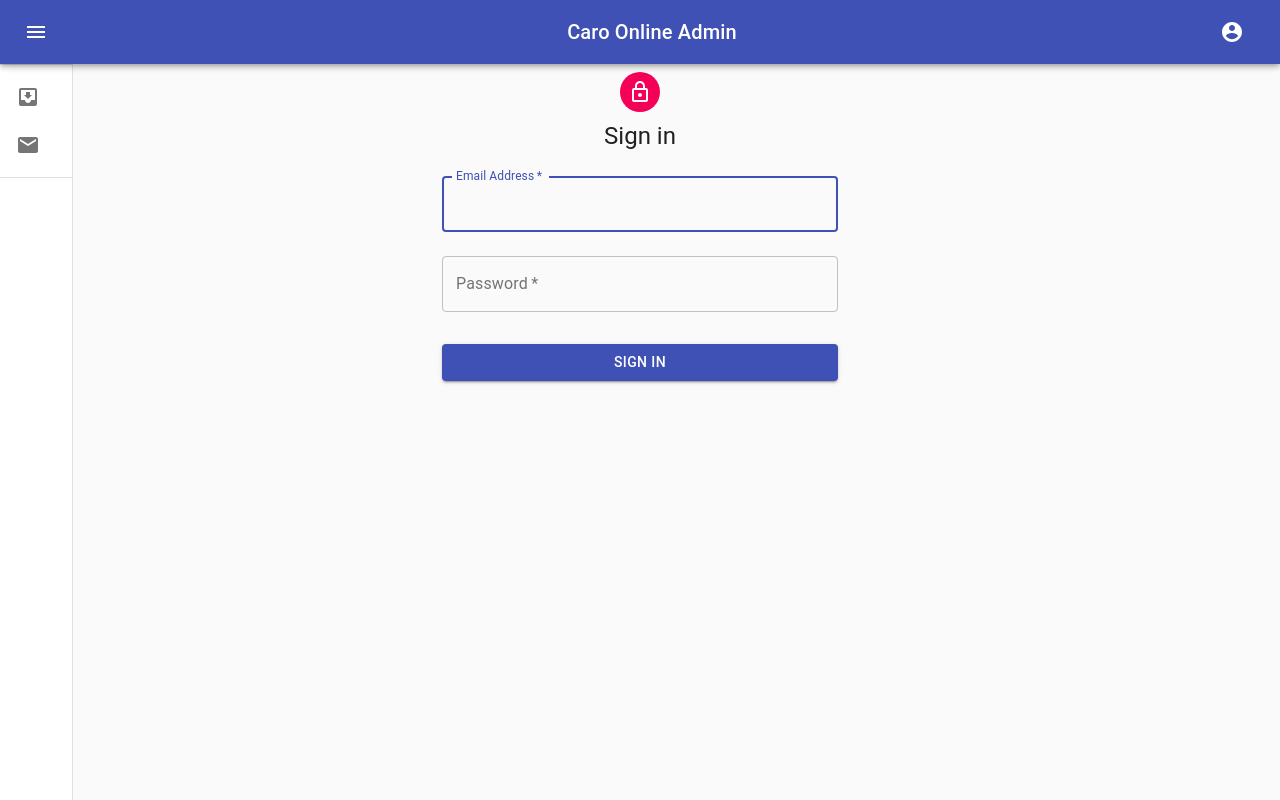
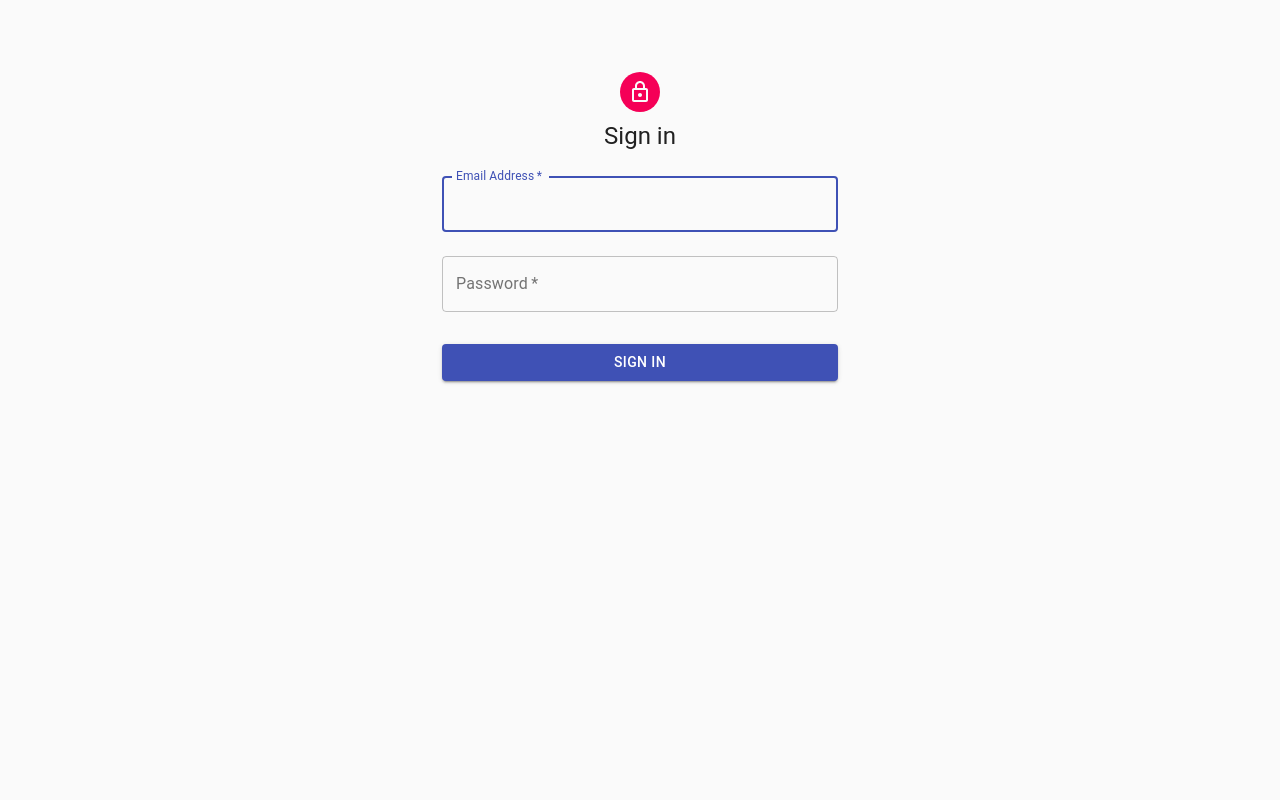
Before and after one commit to hdminh/caro-admin-react, a React (Create React App) app: page /login in a window 1280 px wide. Built offline with nearby package versions, Linux system fonts and the light colour scheme.

Commit message:
add User Info

```diff
--- a/public/index.html
+++ b/public/index.html
@@ -24,7 +24,7 @@
       work correctly both with client-side routing and a non-root public URL.
       Learn how to configure a non-root public URL by running `npm run build`.
     -->
-    <title>React App</title>
+    <title>Caro Admin</title>
   </head>
   <body>
     <noscript>You need to enable JavaScript to run this app.</noscript>
--- a/src/App.js
+++ b/src/App.js
@@ -3,19 +3,20 @@ import './App.css';
 import Header from './components/Header';
 import Home from './components/Home';
 import LoginForm from './components/LoginForm';
-// import PrivateRoute from './utils/PrivateRoute';
-import Alert from '@material-ui/lab/Alert';
+import User from './components/User';
+import PrivateRoute from './utils/PrivateRoute';
+import AlertDialog from './components/AlertDialog';
 import {
   BrowserRouter as Router,
   Switch,
   Route
 } from "react-router-dom";
 
-
 function App() {
   const [title, setTitle] = useState("Caro Online Admin");
   const [auth, setAuth] = useState(true);
   const [error, setError] = useState(null);
+
   return (
     <Router>
     <div className="App">
@@ -26,7 +27,7 @@ function App() {
       setAuth={setAuth}
       setTitle={setTitle} />
         <div className="container d-flex align-items-center flex-column">
-        {error && <Alert severity="error">{error}</Alert>}
+          <AlertDialog error={error} setError={setError} />
           <Switch>
             <Route path="/login" exact>
               <LoginForm
@@ -34,10 +35,19 @@ function App() {
               setTitle={setTitle}
               setError={setError} />
             </Route>
-            <Route path="/" exact>
+            <PrivateRoute path="/" exact>
               <Home/>
-            </Route>
-
+            </PrivateRoute>
+            <PrivateRoute path="/user" exact>
+              <User
+              setError={setError}
+              setTitle={setTitle} />
+            </PrivateRoute>
+            <PrivateRoute path="/match" exact>
+              <User
+              setError={setError}
+              setTitle={setTitle} />
+            </PrivateRoute>
           </Switch>
         </div>
     </div>
--- /dev/null
+++ b/src/components/AlertDialog.js
@@ -0,0 +1,39 @@
+import React from 'react';
+import Button from '@material-ui/core/Button';
+import Dialog from '@material-ui/core/Dialog';
+import DialogActions from '@material-ui/core/DialogActions';
+import DialogContent from '@material-ui/core/DialogContent';
+import DialogContentText from '@material-ui/core/DialogContentText';
+import DialogTitle from '@material-ui/core/DialogTitle';
+
+export default function AlertDialog(props) {
+
+  const handleClose = () => {
+    props.setError(null)
+  };
+
+  return (
+    <div>
+        {props.error &&
+        <Dialog
+        open={true}
+        onClose={handleClose}
+        aria-labelledby="alert-dialog-title"
+        aria-describedby="alert-dialog-description"
+      >
+        <DialogTitle id="alert-dialog-title">{"Error"}</DialogTitle>
+        <DialogContent>
+          <DialogContentText id="alert-dialog-description">
+            {props.error}
+          </DialogContentText>
+        </DialogContent>
+        <DialogActions>
+          <Button onClick={handleClose} color="primary" autoFocus>
+            Close
+          </Button>
+        </DialogActions>
+      </Dialog>
+      }
+    </div>
+  );
+}
--- a/src/components/Header.js
+++ b/src/components/Header.js
@@ -30,22 +30,21 @@ const useStyles = makeStyles((theme) => ({
     display: 'flex',
   },
   appBar: {
-    zIndex: theme.zIndex.drawer + 1,
-    transition: theme.transitions.create(['width', 'margin'], {
+    transition: theme.transitions.create(['margin', 'width'], {
       easing: theme.transitions.easing.sharp,
       duration: theme.transitions.duration.leavingScreen,
     }),
   },
   appBarShift: {
+    width: `calc(100% - ${drawerWidth}px)`,
     marginLeft: drawerWidth,
-    width: `calc(100% - ${drawerWidth}px)`,
-    transition: theme.transitions.create(['width', 'margin'], {
-      easing: theme.transitions.easing.sharp,
+    transition: theme.transitions.create(['margin', 'width'], {
+      easing: theme.transitions.easing.easeOut,
       duration: theme.transitions.duration.enteringScreen,
     }),
   },
   menuButton: {
-    marginRight: 36,
+    marginRight: theme.spacing(2),
   },
   hide: {
     display: 'none',
@@ -53,25 +52,33 @@ const useStyles = makeStyles((theme) => ({
   drawer: {
     width: drawerWidth,
     flexShrink: 0,
-    whiteSpace: 'nowrap',
   },
-  drawerOpen: {
+  drawerPaper: {
     width: drawerWidth,
-    transition: theme.transitions.create('width', {
-      easing: theme.transitions.easing.sharp,
-      duration: theme.transitions.duration.enteringScreen,
-    }),
   },
-  drawerClose: {
-    transition: theme.transitions.create('width', {
+  drawerHeader: {
+    display: 'flex',
+    alignItems: 'center',
+    padding: theme.spacing(0, 1),
+    // necessary for content to be below app bar
+    ...theme.mixins.toolbar,
+    justifyContent: 'flex-end',
+  },
+  content: {
+    flexGrow: 1,
+    padding: theme.spacing(3),
+    transition: theme.transitions.create('margin', {
       easing: theme.transitions.easing.sharp,
       duration: theme.transitions.duration.leavingScreen,
     }),
-    overflowX: 'hidden',
-    width: theme.spacing(7) + 1,
-    [theme.breakpoints.up('sm')]: {
-      width: theme.spacing(9) + 1,
-    },
+    marginLeft: -drawerWidth,
+  },
+  contentShift: {
+    transition: theme.transitions.create('margin', {
+      easing: theme.transitions.easing.easeOut,
+      duration: theme.transitions.duration.enteringScreen,
+    }),
+    marginLeft: 0,
   },
   title: {
     flexGrow: 1,
@@ -83,18 +90,13 @@ const useStyles = makeStyles((theme) => ({
     padding: theme.spacing(0, 1),
     // necessary for content to be below app bar
     ...theme.mixins.toolbar,
-  },
-  content: {
-    flexGrow: 1,
-    padding: theme.spacing(3),
-  },
+  }
 }));
-
 
 function Header(props) {
 
   useEffect(() => {
-    if (!localStorage.getItem(ACCESS_TOKEN_NAME)) props.setAuth(true);
+    if (!localStorage.getItem(ACCESS_TOKEN_NAME)) props.setAuth(false);
   })
 
     const [open, setOpen] = React.useState(false);
@@ -117,6 +119,13 @@ function Header(props) {
       setOpen(true);
     };
 
+    const handleClickUser = (() => {
+      props.history.push('/user')
+    })
+
+    const handleClickMatch = (() => {
+      props.history.push('/match')
+    })
 
     const handleLogout = () => {
         localStorage.removeItem(ACCESS_TOKEN_NAME)
@@ -137,19 +146,18 @@ function Header(props) {
         className={clsx(classes.appBar, {
           [classes.appBarShift]: open,
         })}
-      >
+        >
         <Toolbar>
-        <IconButton
+          <IconButton
             color="inherit"
             aria-label="open drawer"
             onClick={handleDrawerOpen}
             edge="start"
-            className={clsx(classes.menuButton, {
-              [classes.hide]: open,
-            })}
+            className={clsx(classes.menuButton, open && classes.hide)}
           >
             <MenuIcon />
           </IconButton>
+
           <Typography variant="h6" className={classes.title}>
               {titleApp}
           </Typography>
@@ -182,17 +190,13 @@ function Header(props) {
               </Menu>
         </Toolbar>
       </AppBar>
-          <Drawer
-        variant="permanent"
-        className={clsx(classes.drawer, {
-          [classes.drawerOpen]: open,
-          [classes.drawerClose]: !open,
-        })}
+      <Drawer
+        className={classes.drawer}
+        variant="persistent"
+        anchor="left"
+        open={open}
         classes={{
-          paper: clsx({
-            [classes.drawerOpen]: open,
-            [classes.drawerClose]: !open,
-          }),
+          paper: classes.drawerPaper,
         }}
       >
         <div className={classes.toolbar}>
@@ -202,13 +206,13 @@ function Header(props) {
         </div>
         <Divider />
         <List>
-            <ListItem button key={'User'} onClick={handleDrawerClose}>
+            <ListItem button key={'user'}>
               <ListItemIcon><InboxIcon /> </ListItemIcon>
-              <ListItemText primary={'User'} />
+              <ListItemText primary={'User'} onClick={handleClickUser}/>
             </ListItem>
-            <ListItem button key={'Match'} onClick={handleDrawerClose}>
+            <ListItem button key={'match'}>
               <ListItemIcon><MailIcon /> </ListItemIcon>
-              <ListItemText primary={'Match'} />
+              <ListItemText primary={'Match'} onClick={handleClickMatch}/>
             </ListItem>
         </List>
         <Divider />
--- a/src/components/Home.js
+++ b/src/components/Home.js
@@ -1,16 +1,16 @@
 import React,{ useEffect } from 'react';
 import { withRouter } from 'react-router-dom';
-// import { ACCESS_TOKEN_NAME } from '../constants/apiContants';
+import { ACCESS_TOKEN_NAME } from '../constants/apiContants';
 
 function Home(props) {
 
     useEffect(() => {
-        // if (!localStorage.getItem(ACCESS_TOKEN_NAME)) redirectToLogin();
+        if (!localStorage.getItem(ACCESS_TOKEN_NAME)) redirectToLogin();
 
     })
-    // function redirectToLogin() {
-    // props.history.push('/login');
-    // }
+    function redirectToLogin() {
+    props.history.push('/login');
+    }
   return (
     <div className="Home">
     </div>
--- a/src/components/LoginForm.js
+++ b/src/components/LoginForm.js
@@ -18,19 +18,22 @@ function LoginForm(props) {
 
     const {register, handleSubmit } = useForm();
     const [loading, setLoading] = useState(false);
+    const wrapper = React.createRef();
 
     const handleSubmitCheck = (e) => {
       setLoading(true)
         login(e.username, e.password).then((response) => {
-              console.log(response)
               setLoading(false)
                 if(response.status < 400){
-                    localStorage.setItem(ACCESS_TOKEN_NAME, response.data.token);
+                  console.log(response.data.datalogin.token)
+
+                    localStorage.setItem(ACCESS_TOKEN_NAME, response.data.datalogin.token);
                     redirectToHome();
                 }
             })
             .catch((error) => {
               setLoading(false)
+              console.log(error)
               props.setError(error.message)
             });
     }
@@ -64,7 +67,8 @@ const useStyles = makeStyles((theme) => ({
 }));
 const classes = useStyles();
   return (
-    <Container component="main" maxWidth="xs">
+      <div ref={wrapper}>
+      <Container component="main" maxWidth="xs">
       <CssBaseline />
       {loading && (
       <Backdrop className={classes.backdrop} open={true}>
@@ -116,8 +120,8 @@ const classes = useStyles();
 
         </form>
       </div>
-
     </Container>
+    </div>
   );
 
 }
--- a/src/components/User.js
+++ b/src/components/User.js
@@ -0,0 +1,54 @@
+import React,{ useEffect, useState } from 'react';
+import { getAllUser } from '../utils/api';
+import { makeStyles } from '@material-ui/core/styles';
+import UserTable from './UserTable';
+import TextField from '@material-ui/core/TextField';
+
+
+
+const useStyles = makeStyles((theme) => ({
+    search: {
+      display: 'flex',
+      marginTop: '100px'
+    },
+    input: {
+        width: '50%'
+    }
+}));
+
+export default function User(props) {
+    const classes = useStyles();
+    const [data, setData] = useState(null);
+    const [inputText, setInputText] = useState(null)
+    useEffect(() => {
+        getUserList()
+    })
+
+    const handleChange = (event) => {
+        setInputText(event.target.value);
+      }
+
+    const getUserList = (() => {
+        getAllUser().then(response => {
+            if (response.status < 400) {
+                setData(response.data)
+            }
+        }).catch((error) => {
+            props.setError(error.message)
+        })
+    })
+  return (
+    <div>
+        <form className={classes.search} noValidate autoComplete="off" >
+            <TextField className={classes.input}
+            id="outlined-basic"
+            label="Search"
+            variant="outlined"
+            value={inputText}
+            onChange={handleChange}
+        />
+        </form>
+        <UserTable setError={props.setError()} data={data} />
+    </div>
+  );
+}
--- /dev/null
+++ b/src/components/UserTable.js
@@ -0,0 +1,81 @@
+import React from 'react';
+import { withStyles, makeStyles } from '@material-ui/core/styles';
+import Table from '@material-ui/core/Table';
+import Button from '@material-ui/core/Button';
+import TableBody from '@material-ui/core/TableBody';
+import TableCell from '@material-ui/core/TableCell';
+import TableContainer from '@material-ui/core/TableContainer';
+import TableHead from '@material-ui/core/TableHead';
+import TableRow from '@material-ui/core/TableRow';
+import Paper from '@material-ui/core/Paper';
+
+const StyledTableCell = withStyles((theme) => ({
+  head: {
+    backgroundColor: theme.palette.common.black,
+    color: theme.palette.common.white,
+  },
+  body: {
+    fontSize: 14,
+  },
+}))(TableCell);
+
+const StyledTableRow = withStyles((theme) => ({
+  root: {
+    '&:nth-of-type(odd)': {
+      backgroundColor: theme.palette.action.hover,
+    },
+  },
+}))(TableRow);
+
+const useStyles = makeStyles({
+  table: {
+    width: '100%',
+    marginTop: '30px'
+  },
+});
+
+export default function UserTable(props) {
+    const classes = useStyles();
+
+    const handleBlock = (row) => {
+
+    }
+
+    const handleUnblock = (row) => {
+
+    }
+
+  return (
+    <TableContainer component={Paper}>
+      <Table className={classes.table} aria-label="customized table">
+        <TableHead>
+          <TableRow>
+            <StyledTableCell>Username</StyledTableCell>
+            <StyledTableCell>Gender</StyledTableCell>
+            <StyledTableCell>Total Match</StyledTableCell>
+            <StyledTableCell>Cup</StyledTableCell>
+            <StyledTableCell>Win</StyledTableCell>
+            <StyledTableCell align="right">Block</StyledTableCell>
+
+          </TableRow>
+        </TableHead>
+
+        <TableBody>
+          {props.data && props.data.map((row) => (
+            <StyledTableRow key={row.username}>
+              <StyledTableCell align="left"> {row.username} </StyledTableCell>
+              <StyledTableCell >{row.gender === 0? 'Nam' : 'Nu'}</StyledTableCell>
+              <StyledTableCell >{row.totalmatch}</StyledTableCell>
+              <StyledTableCell >{row.cup}</StyledTableCell>
+              <StyledTableCell >{row.win}</StyledTableCell>
+              <StyledTableCell align="right">
+                    <Button onClick={handleBlock(row)}>Block</Button>
+                    <Button onClick={handleUnblock(row)}>Unblock</Button>
+                </StyledTableCell>
+            </StyledTableRow>
+          ))}
+        </TableBody>
+      </Table>
+    </TableContainer>
+  );
+}
```
Also changed, not shown: src/utils/api.js (+23 -9 lines), 1 other file (tests, documents, lock files or other folders).
